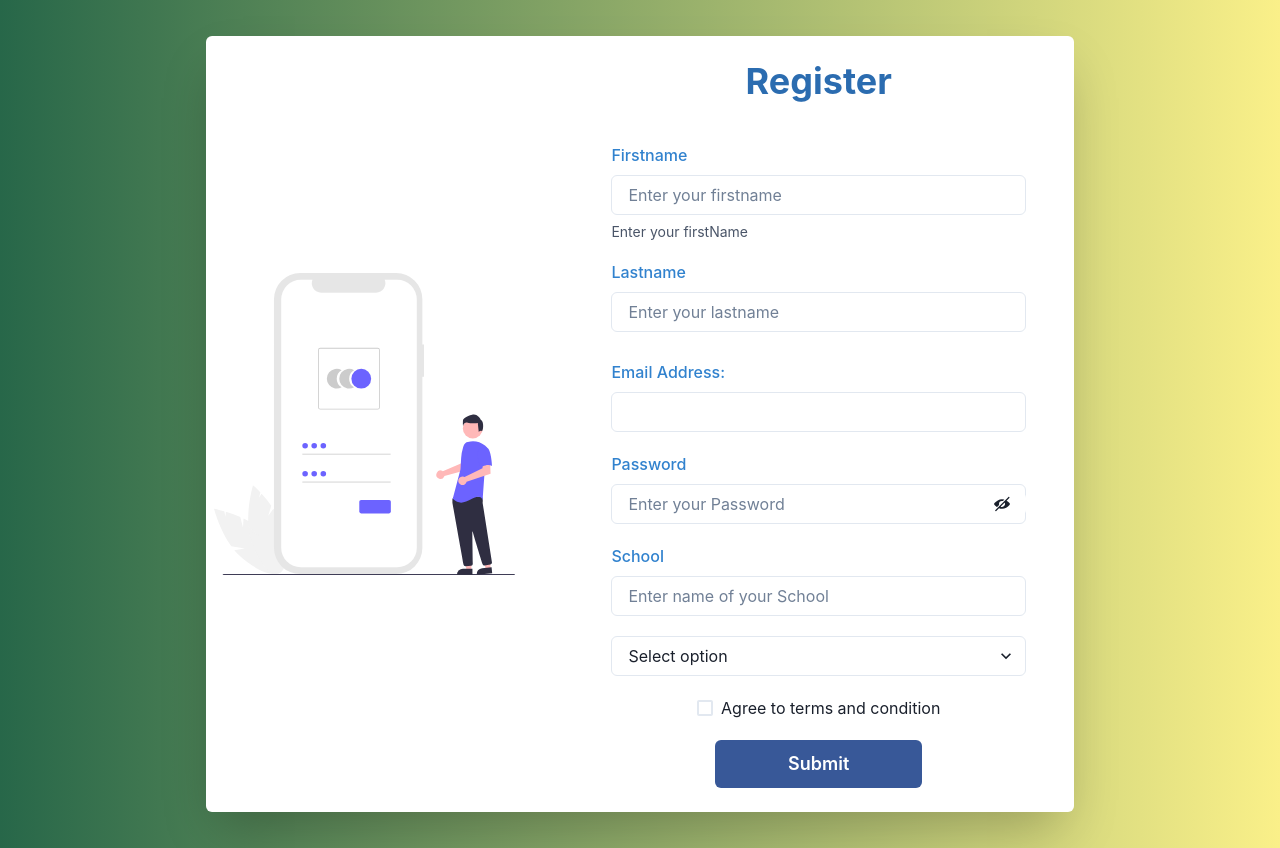
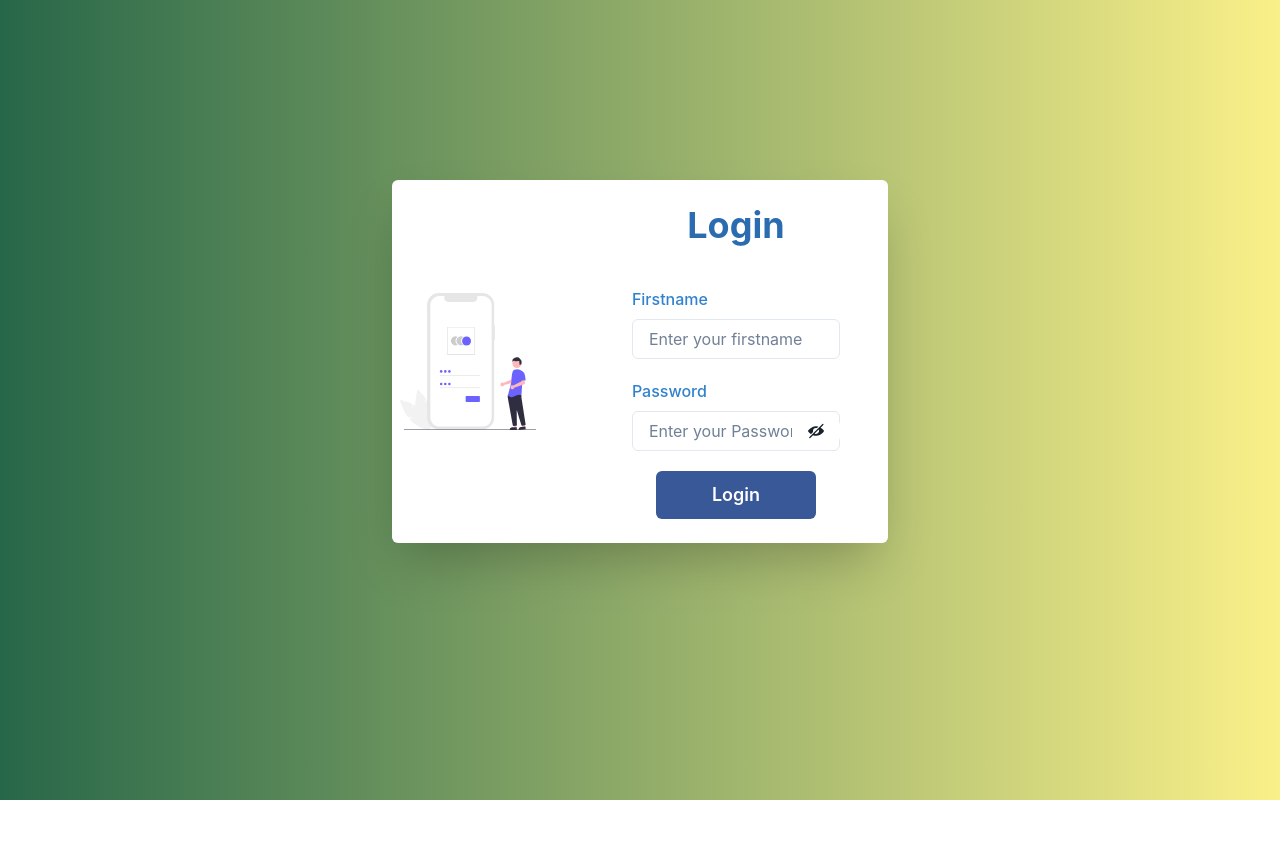
Before and after one commit to Maurice-Jah/form-react, a React (Vite) app: page /login in a window 1280 px wide. After the commit the page ends 800 px from the top, so only its background shows below. Built offline with nearby package versions, Linux system fonts and the light colour scheme.

Commit message:
create login page and navigate through register and login

```diff
--- a/package.json
+++ b/package.json
@@ -15,7 +15,8 @@
     "@emotion/styled": "^11",
     "framer-motion": "^6",
     "react": "^18.2.0",
-    "react-dom": "^18.2.0"
+    "react-dom": "^18.2.0",
+    "react-router-dom": "^6.3.0"
   },
   "devDependencies": {
     "@types/react": "^18.0.15",
--- a/src/App.jsx
+++ b/src/App.jsx
@@ -1,10 +1,13 @@
 import Register from "./Register";
+import Login from "./Login";
+import { Routes, Route } from "react-router-dom";
 
 function App() {
   return (
-    <div className="App">
-      <Register />
-    </div>
+    <Routes>
+      <Route path={"/"} element={<Register />}></Route>
+      <Route path={"/login"} element={<Login />}></Route>
+    </Routes>
   );
 }
 
--- /dev/null
+++ b/src/Login.jsx
@@ -0,0 +1,124 @@
+import React, { useState, useEffect } from "react";
+
+import {
+  Box,
+  Flex,
+  FormControl,
+  FormLabel,
+  Heading,
+  VStack,
+  Image,
+  Input,
+  Button,
+  InputGroup,
+  InputRightElement,
+} from "@chakra-ui/react";
+
+import { ViewIcon, ViewOffIcon } from "@chakra-ui/icons";
+import logo from "./assets/register.svg";
+
+const Login = () => {
+  const [show, showPassword] = useState(false);
+  const [username, setUsername] = useState("");
+  const [password, setPassword] = useState("");
+  const [userData, setUserData] = useState({});
+
+  //   To get data from session storage once the window loads
+  useEffect(() => {
+    const registeredData = sessionStorage.getItem("userDetails");
+    const userInfo = JSON.parse(registeredData);
+    setUserData(userInfo);
+  }, []);
+
+  const handleSubmit = (e) => {
+    e.preventDefault();
+
+    userData?.firstName === username ? alert("welcome") : alert("No pe");
+  };
+
+  return (
+    <Box
+      as="section"
+      p={5}
+      bgGradient="linear(to-r, green.700, yellow.200)"
+      h="100vh"
+    >
+      <Flex
+        bg="white"
+        justifyContent="center"
+        alignItems="center"
+        gap={10}
+        shadow="2xl"
+        rounded="md"
+        py={6}
+        w={{ base: "100%", md: "40%" }}
+        flexDirection={{ base: "column", md: "column", lg: "row" }}
+        margin="10rem auto"
+      >
+        <Box w={{ base: "80%", sm: "60%" }} px={2}>
+          <Image src={logo} alt="logo-img" width="100%" />
+        </Box>
+        <Box
+          as="form"
+          onSubmit={handleSubmit}
+          width={{ base: "80%" }}
+          mx="3rem"
+        >
+          <Heading
+            as="h1"
+            mb={10}
+            color="blue.600"
+            textAlign={{ base: "center" }}
+          >
+            Login
+          </Heading>
+          <VStack spacing={5}>
+            <FormControl>
+              <FormLabel color="blue.500">Firstname</FormLabel>
+              <Input
+                type="text"
+                placeholder="Enter your firstname"
+                value={username}
+                onChange={(e) => setUsername(e.target.value)}
+              />
+            </FormControl>
+
+            <FormControl>
+              <FormLabel color="blue.500">Password</FormLabel>
+              <InputGroup size="md">
+                <Input
+                  type={show ? "text" : "password"}
+                  placeholder="Enter your Password"
+                  value={password}
+                  onChange={(e) => setPassword(e.target.value)}
+                />
+                <InputRightElement width="3rem">
+                  <Button
+                    h="1.5rem"
+                    size="md"
+                    bg="white"
+                    onClick={() => showPassword((prev) => !prev)}
+                  >
+                    {show ? <ViewIcon /> : <ViewOffIcon />}
+                  </Button>
+                </InputRightElement>
+              </InputGroup>
+            </FormControl>
+
+            <Button
+              type="submit"
+              colorScheme="facebook"
+              size="lg"
+              width="20%"
+              px="5rem"
+            >
+              Login
+            </Button>
+          </VStack>
+        </Box>
+      </Flex>
+    </Box>
+  );
+};
+
+export default Login;
--- a/src/Register.jsx
+++ b/src/Register.jsx
@@ -1,4 +1,5 @@
-import React, { useRef, useState } from "react";
+import React, { useState } from "react";
+import { useNavigate } from "react-router-dom";
 import {
   Box,
   Flex,
@@ -15,16 +16,15 @@ import {
   Checkbox,
   InputGroup,
   InputRightElement,
-  Icon,
 } from "@chakra-ui/react";
 
 import { ViewIcon, ViewOffIcon } from "@chakra-ui/icons";
 
-// import { InputRightElement } from "@chakra-ui/core";
-
 import logo from "./assets/register.svg";
 
 const Register = () => {
+  // HOOKS ===to navigate btween pages===to help in passing logic
+  const navigate = useNavigate();
   const initialValue = {
     firstName: "",
     lastName: "",
@@ -36,9 +36,7 @@ const Register = () => {
   };
 
   const [userData, showUserData] = useState(initialValue);
-
   const [error, setError] = useState(false);
-
   const [show, showPassword] = useState(false);
 
   const handleChange = (event) => {
@@ -49,8 +47,6 @@ const Register = () => {
     });
   };
 
-  console.log(userData);
-
   const handleSubmit = (e) => {
     e.preventDefault();
     // userData.firstName === "" ? setError(true) : setError(false);
@@ -60,6 +56,7 @@ const Register = () => {
     sessionStorage.getItem("userDetails") === null &&
       sessionStorage.setItem("userDetails", userDetails);
     alert(userDetails);
+    navigate("/login");
   };
 
   return (
@@ -153,9 +150,9 @@ const Register = () => {
                     h="1.5rem"
                     size="md"
                     bg="white"
-                    _hover="white"
-                    _active="white"
-                    outline="none"
+                    // _hover="white"
+                    // _active="white"
+                    // outline="none"
                     onClick={() => showPassword((prev) => !prev)}
                   >
                     {show ? <ViewIcon /> : <ViewOffIcon />}
--- a/src/main.jsx
+++ b/src/main.jsx
@@ -1,12 +1,15 @@
 import React from "react";
 import ReactDOM from "react-dom/client";
 import { ChakraProvider } from "@chakra-ui/react";
+import { BrowserRouter as Router } from "react-router-dom";
 import App from "./App";
 
 ReactDOM.createRoot(document.getElementById("root")).render(
   <React.StrictMode>
     <ChakraProvider>
-      <App />
+      <Router>
+        <App />
+      </Router>
     </ChakraProvider>
   </React.StrictMode>
 );
```
Also changed, not shown: 1 other file (tests, documents, lock files or other folders).
